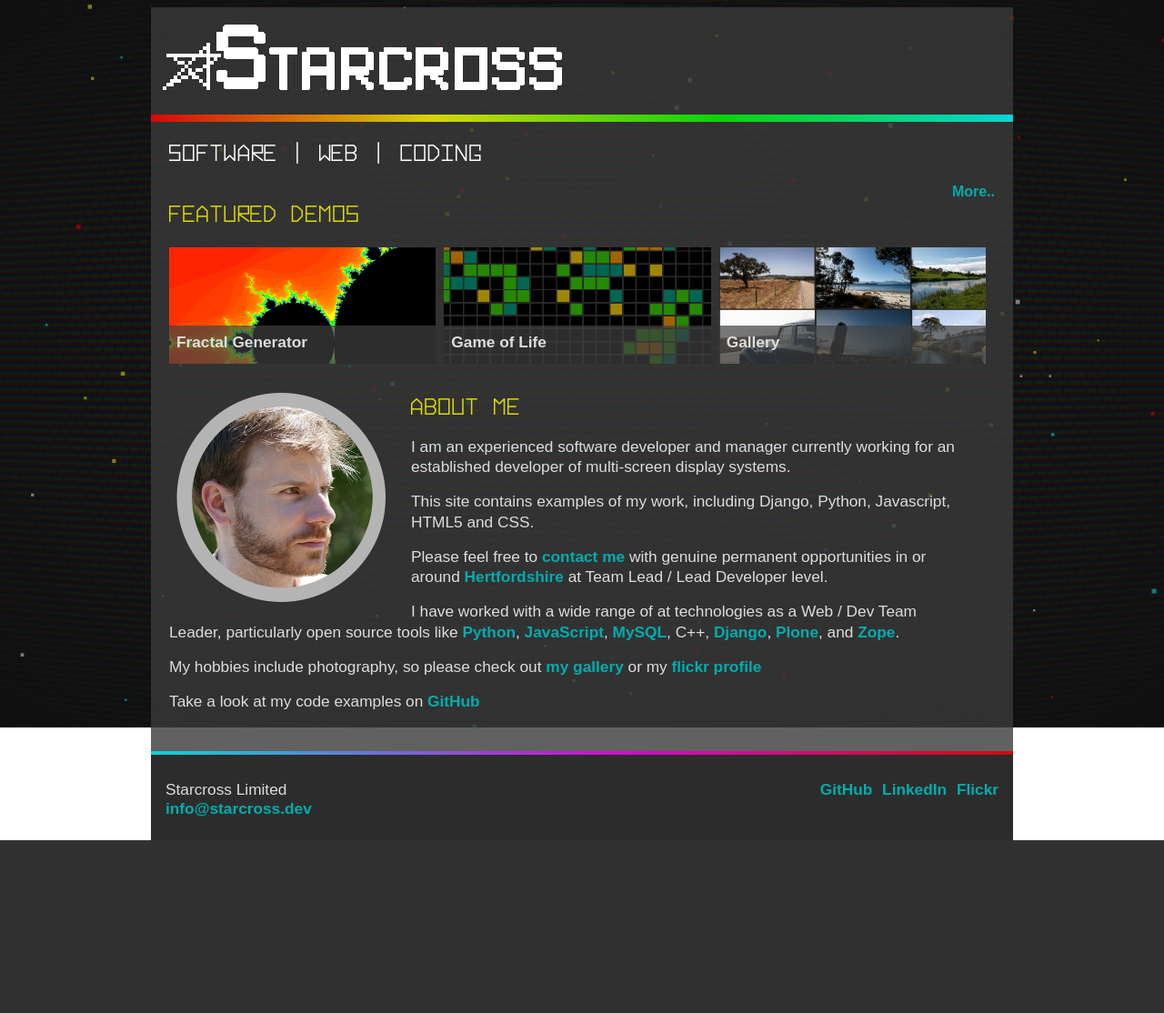
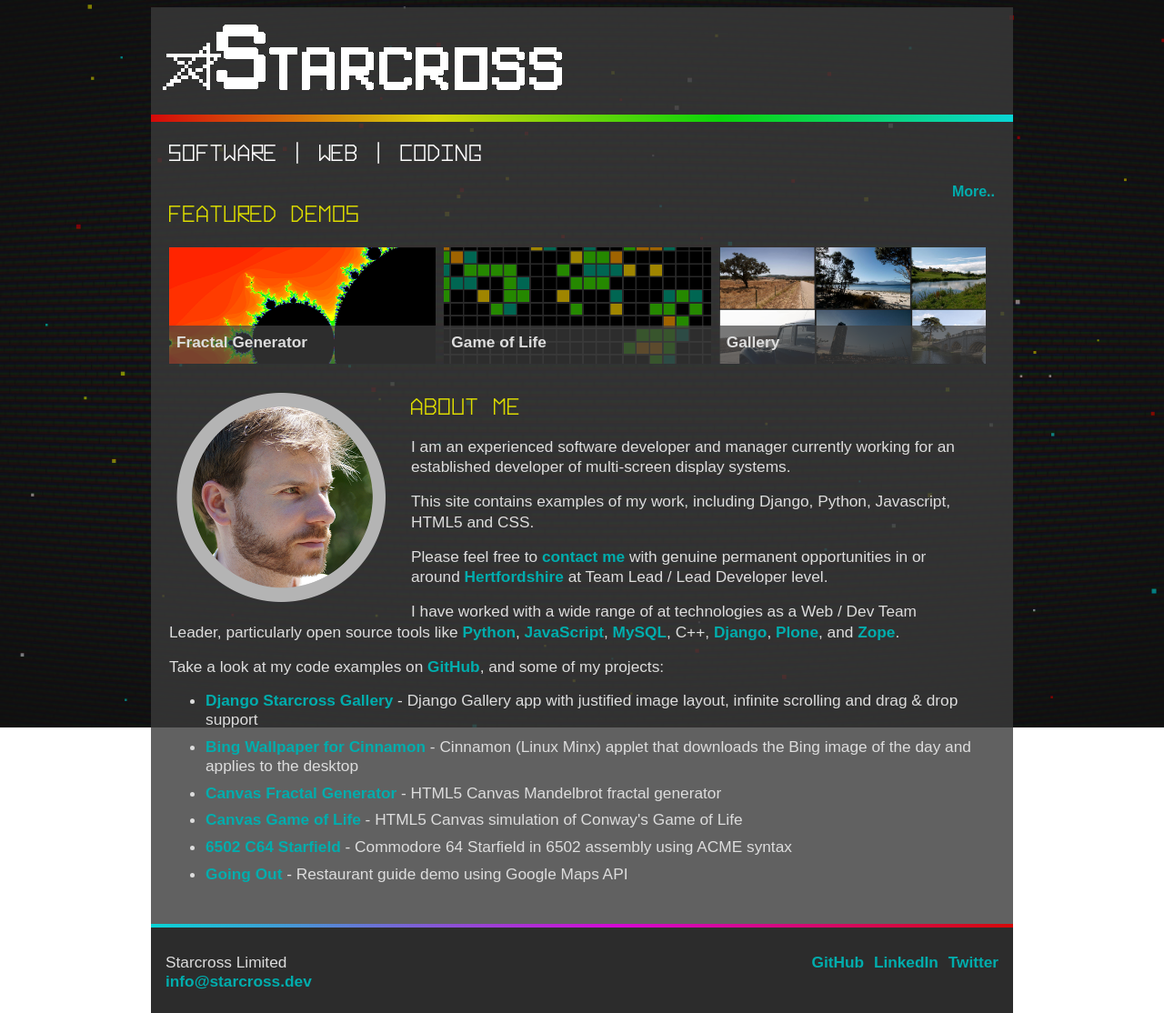
Before and after one commit to Starcross/starcross-website, a Django app: template templates/index.html in a window 1280 px wide. Shown: the whole page at 91% size. Before the commit the page ends 924 px from the top, so only its background shows below. Run offline with Django 3.2, Linux system fonts and the light colour scheme; the template is opened without the code that fills it, so the values that code supplies are empty; some libraries are stand-ins or nearby versions; some web fonts are replaced.

Commit message:
Add list of code examples Replace Flickr badge with Twitter

```diff
--- a/starcross_static/css/main.css
+++ b/starcross_static/css/main.css
@@ -6,8 +6,8 @@ body, html {
 
 #scanlines_container {
     position:fixed;
-    top:0px;
-    left:0px;
+    top:0;
+    left:0;
     z-index:-1;
     opacity:0.1;
     width: 100%;
@@ -33,11 +33,11 @@ body, html {
     width: 75%;
     margin-left: auto;
     margin-right: auto;
-    padding: 8px 0px 8px 0px;
+    padding: 8px 0 8px 0;
 
 }
 #content {
-    padding: 0px 20px 8px 20px;
+    padding: 0 20px 8px 20px;
     margin-bottom: 110px;
 
 }
@@ -53,14 +53,14 @@ body, html {
 .spacer{
     width: 100%;
     height: 8px;
-    background: rgba(255,0,0,1,0.8);
+    background: rgba(255,0,0,0.8);
     background: linear-gradient(to right, rgba(255,0,0,0.8) 0%, rgba(255,255,0,0.8) 33%, rgba(0,255,0,0.8) 66%, rgba(0,255,255,0.8) 100%);
 }
 .spacer_end{
     width: 100%;
     height: 4px;
     position: absolute;
-    top: 0px; left: 0px;
+    top: 0; left: 0;
     background: rgba(0,255,255,0.8);
     background: linear-gradient(to right, rgba(0,255,255,0.8) 0%, rgba(255,0,255,0.8) 54%, rgba(255,0,0,0.8) 100%);
 }
@@ -107,12 +107,15 @@ img {
 img.captcha {
     vertical-align: middle;
 }
+li {
+   margin-bottom: 0.5em;
+}
 .webicon.large {
     box-sizing: border-box;
     border-radius: 8px;
     margin-left: 6px;
     position: relative;
-    top: 0px;
+    top: 0;
     transition: top 0.4s ease-in-out;
 }
 .webicon.large:hover {
@@ -141,7 +144,7 @@ input, body.mceContentBody {
     transition: background 0.4s ease-in-out;
     width: 100%;
     height: 20%;
-    bottom:0px;
+    bottom: 0;
     position: absolute;
     padding: 8px 0 8px 0;
 }
--- a/templates/base.html
+++ b/templates/base.html
@@ -18,7 +18,7 @@
 
   <script>
   </script>
-  <!--[if lt IE 9]><script src="http://html5shiv.googlecode.com/svn/trunk/html5.js"></script><![endif]-->
+  <!--[if lt IE 9]><script src="https://cdnjs.cloudflare.com/ajax/libs/html5shiv/3.7.3/html5shiv.min.js"></script><![endif]-->
 
    {% block header %}
    {% endblock %}
@@ -51,8 +51,8 @@
 
 <span style="float:right">
   <a title="GitHub" class="webicon github large" href="https://github.com/Starcross">GitHub</a>
-  <a title="LinkedIn" class="webicon linkedin large" href="https://www.linkedin.com/in/alex-luton/">LinkedIn</a>
-  <a title="Flickr" class="webicon flickr large" href="https://secure.flickr.com/photos/62405492@N07/">Flickr</a>
+  <a title="LinkedIn" class="webicon linkedin large" href="https://www.linkedin.com/in/alex-luton">LinkedIn</a>
+  <a title="Twitter" class="webicon twitter large" href="https://twitter.com/starcross_dev">Twitter</a>
 </span>
 <span>Starcross Limited</span><br>
 <span><a href="mailto:info@starcross.dev">info@starcross.dev</a></span>
--- a/templates/index.html
+++ b/templates/index.html
@@ -46,10 +46,17 @@
 
 <h2 style="margin-top: 32px">About Me</h2>
 <p>I am an experienced software developer and manager currently working for an established developer of multi-screen display systems.</p>
-<p>This site contains examples of my work, including Django, Python, Javascript, HTML5 and CSS.</p>
-    <p>Please feel free to <a href="mailto:alex@starcross.dev">contact me</a> with genuine permanent opportunities in or around <a href="http://bit.ly/1v2t3U3">Hertfordshire</a> at Team Lead / Lead Developer level.</p>
+<p>This site contains examples of my work, including Django, Python, Javascript, HTML5 and CSS.</p><p>Please feel free to <a href="mailto:alex@starcross.dev">contact me</a> with genuine permanent opportunities in or around <a href="http://bit.ly/1v2t3U3">Hertfordshire</a> at Team Lead / Lead Developer level.</p>
 <p>I have worked with a wide range of at technologies as a Web / Dev Team Leader, particularly open source tools like <a href="http://www.python.org">Python</a>, <a href="https://developer.mozilla.org/bm/docs/Web/JavaScript">JavaScript</a>, <a href="http://www.mysql.org">MySQL</a>, C++, <a href="https://www.djangoproject.com/">Django</a>, <a href="http://plone.org">Plone</a>, and <a href="http://www.zope.org">Zope</a>.</p>
-<p>My hobbies include photography, so please check out <a href="http://starcross.dev/gallery">my gallery</a> or my <a href="https://secure.flickr.com/photos/62405492@N07/">flickr profile</a></p>
-<p>Take a look at my code examples on <a href="https://github.com/Starcross">GitHub</a></p>
+<p>Take a look at my code examples on <a href="https://github.com/Starcross">GitHub</a>, and some of my projects:</p>
+
+<ul>
+    <li><a href="gallery/">Django Starcross Gallery</a> - Django Gallery app with justified image layout, infinite scrolling and drag & drop support</li>
+    <li><a href="https://cinnamon-spices.linuxmint.com/applets/view/320">Bing Wallpaper for Cinnamon</a> - Cinnamon (Linux Minx) applet that downloads the Bing image of the day and applies to the desktop</li>
+    <li><a href="/fractal.html">Canvas Fractal Generator</a> - HTML5 Canvas Mandelbrot fractal generator</li>
+    <li><a href="gameoflife.html">Canvas Game of Life</a> - HTML5 Canvas simulation of Conway's Game of Life</li>
+    <li><a href="starfield.html">6502 C64 Starfield</a> - Commodore 64 Starfield in 6502 assembly using ACME syntax</li>
+    <li><a href="goingout">Going Out</a> - Restaurant guide demo using Google Maps API</li>
+</ul>
 
 {% endblock %}
```
